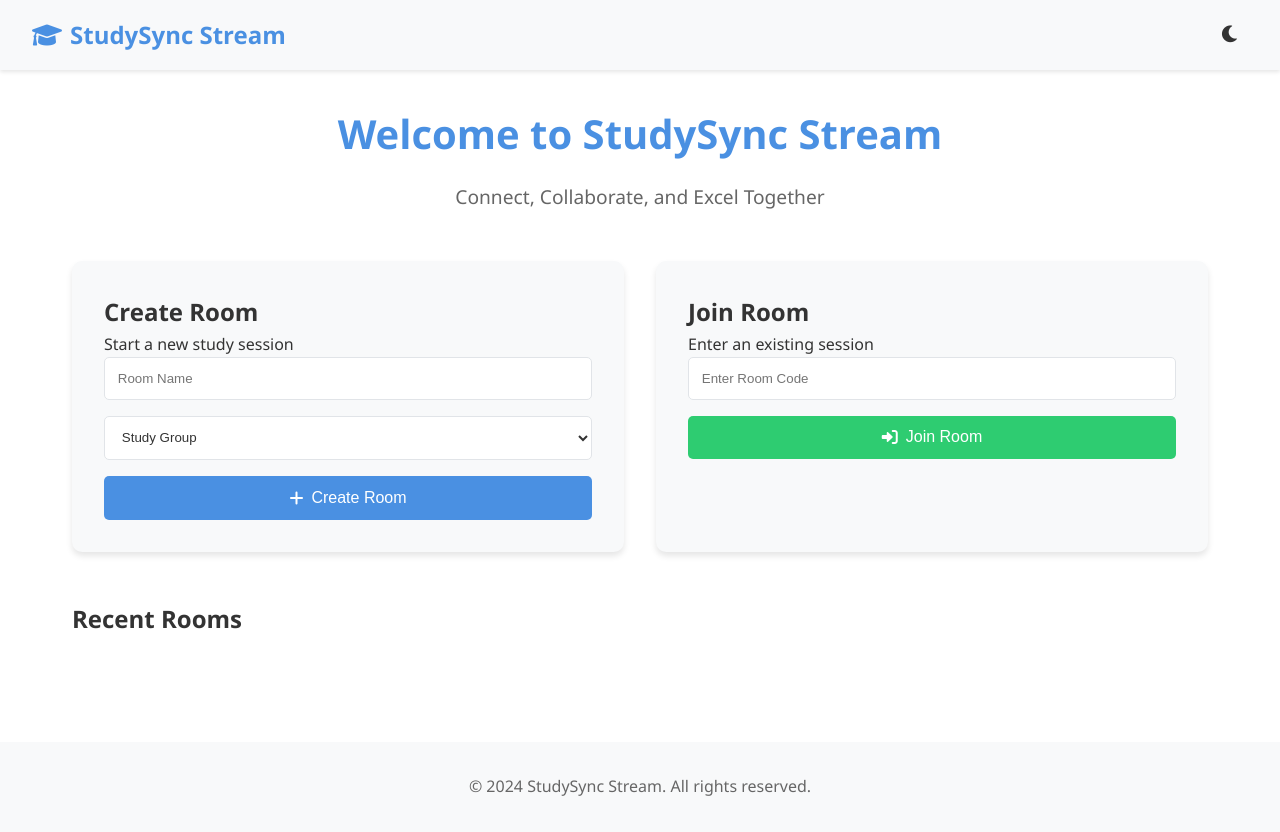
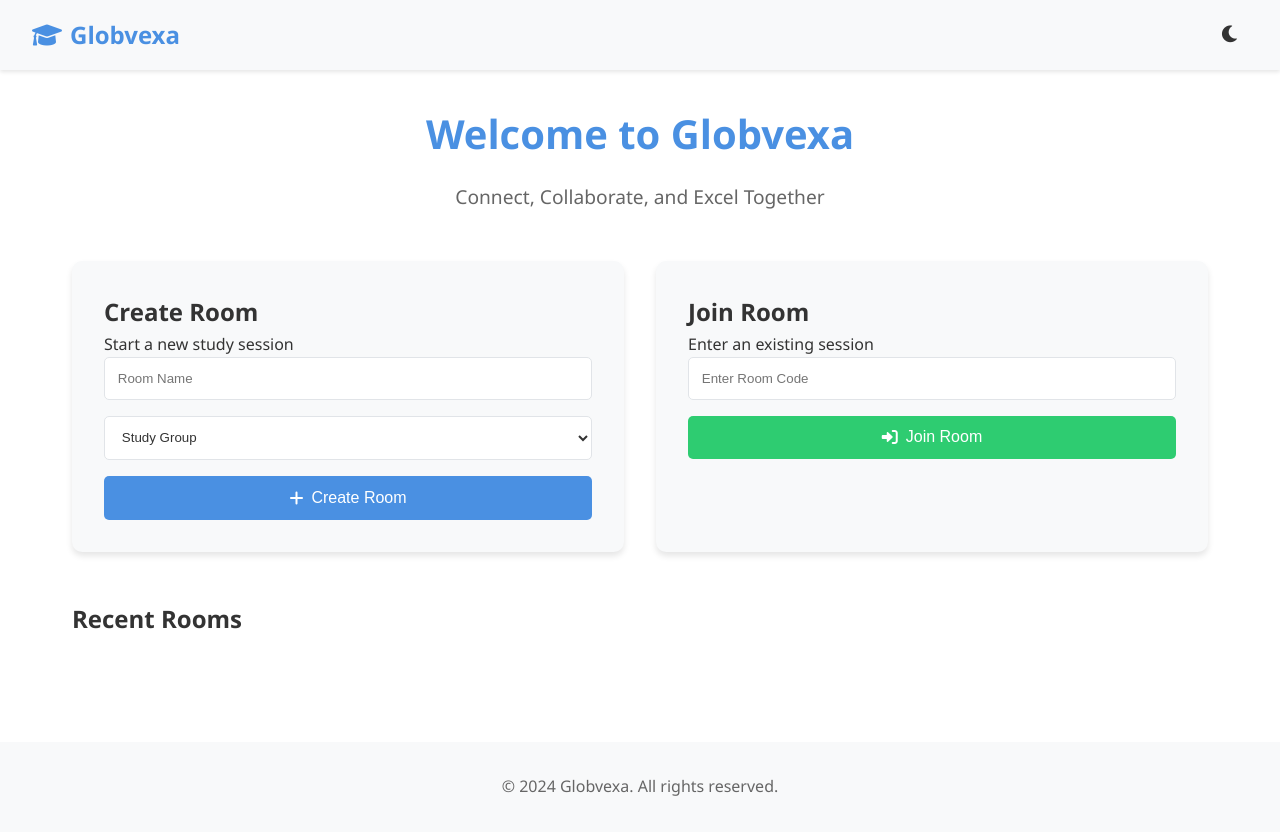
Before and after one commit to worksbaraka/globvexa, a plain HTML site: page index.html in a window 1280 px wide. Drawn offline with Linux system fonts and the light colour scheme.

Commit message:
Update project name to Globvexa

```diff
--- a/index.html
+++ b/index.html
@@ -3,7 +3,7 @@
 <head>
     <meta charset="UTF-8">
     <meta name="viewport" content="width=device-width, initial-scale=1.0">
-    <title>StudySync Stream</title>
+    <title>Globvexa</title>
     <link rel="stylesheet" href="https://cdnjs.cloudflare.com/ajax/libs/font-awesome/6.0.0/css/all.min.css">
     <link rel="stylesheet" href="style.css">
 </head>
@@ -11,7 +11,7 @@
     <nav class="navbar">
         <div class="nav-brand">
             <i class="fas fa-graduation-cap"></i>
-            <span>StudySync Stream</span>
+            <span>Globvexa</span>
         </div>
         <button id="themeToggle" class="theme-toggle">
             <i class="fas fa-moon"></i>
@@ -20,7 +20,7 @@
 
     <main class="container">
         <div class="hero-section">
-            <h1>Welcome to StudySync Stream</h1>
+            <h1>Welcome to Globvexa</h1>
             <p>Connect, Collaborate, and Excel Together</p>
         </div>
 
@@ -60,7 +60,7 @@
     </main>
 
     <footer class="footer">
-        <p>© 2024 StudySync Stream. All rights reserved.</p>
+        <p>© 2024 Globvexa. All rights reserved.</p>
     </footer>
 
     <script src="app.js"></script>
```
Also changed, not shown: 1 other file.
